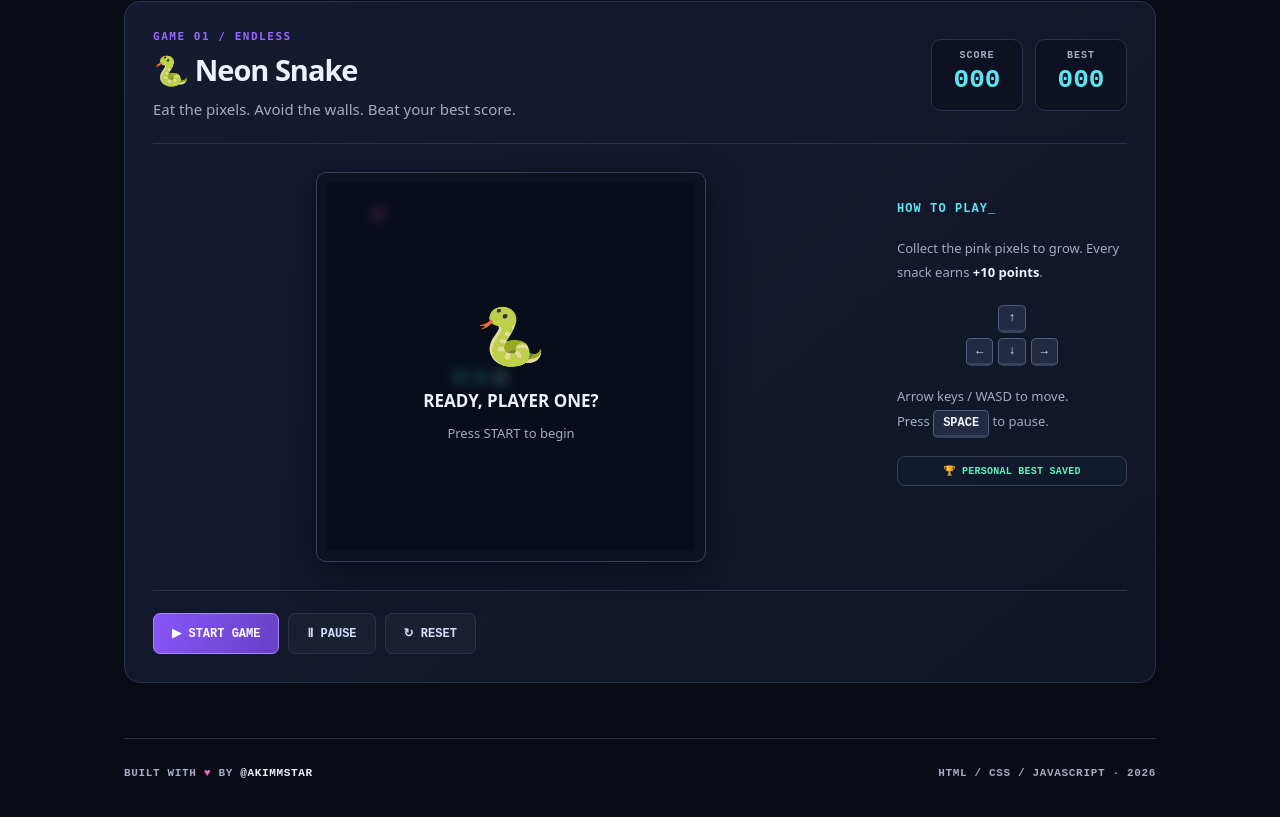
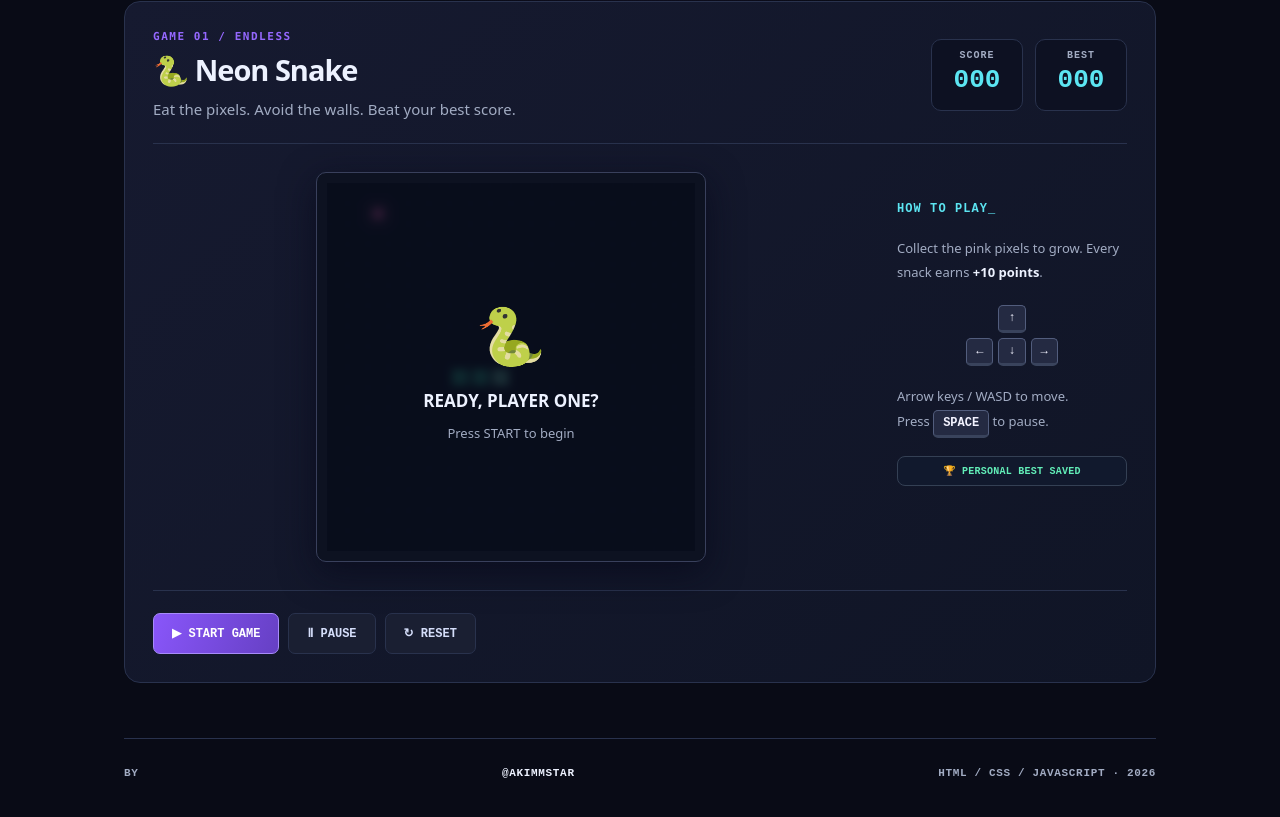
Before and after one commit to akimmstar/akimmstar, a plain HTML site: page docs/index.html in a window 1280 px wide. Shown: the part 794-1611 px from the top of the page. Drawn offline with Linux system fonts and the light colour scheme.

Commit message:
Update index.html

```diff
--- a/docs/index.html
+++ b/docs/index.html
@@ -44,7 +44,7 @@
         </section>
       </section>
     </main>
-    <footer><span>BUILT WITH <span class="heart">♥</span> BY <a href="https://github.com/akimmstar" target="_blank" rel="noopener noreferrer">@AKIMMSTAR</a></span><span>HTML / CSS / JAVASCRIPT · 2026</span></footer>
+    <footer>BY <a href="https://github.com/akimmstar" target="_blank" rel="noopener noreferrer">@AKIMMSTAR</a></span><span>HTML / CSS / JAVASCRIPT · 2026</span></footer>
   </div>
 </body>
 </html>
```
